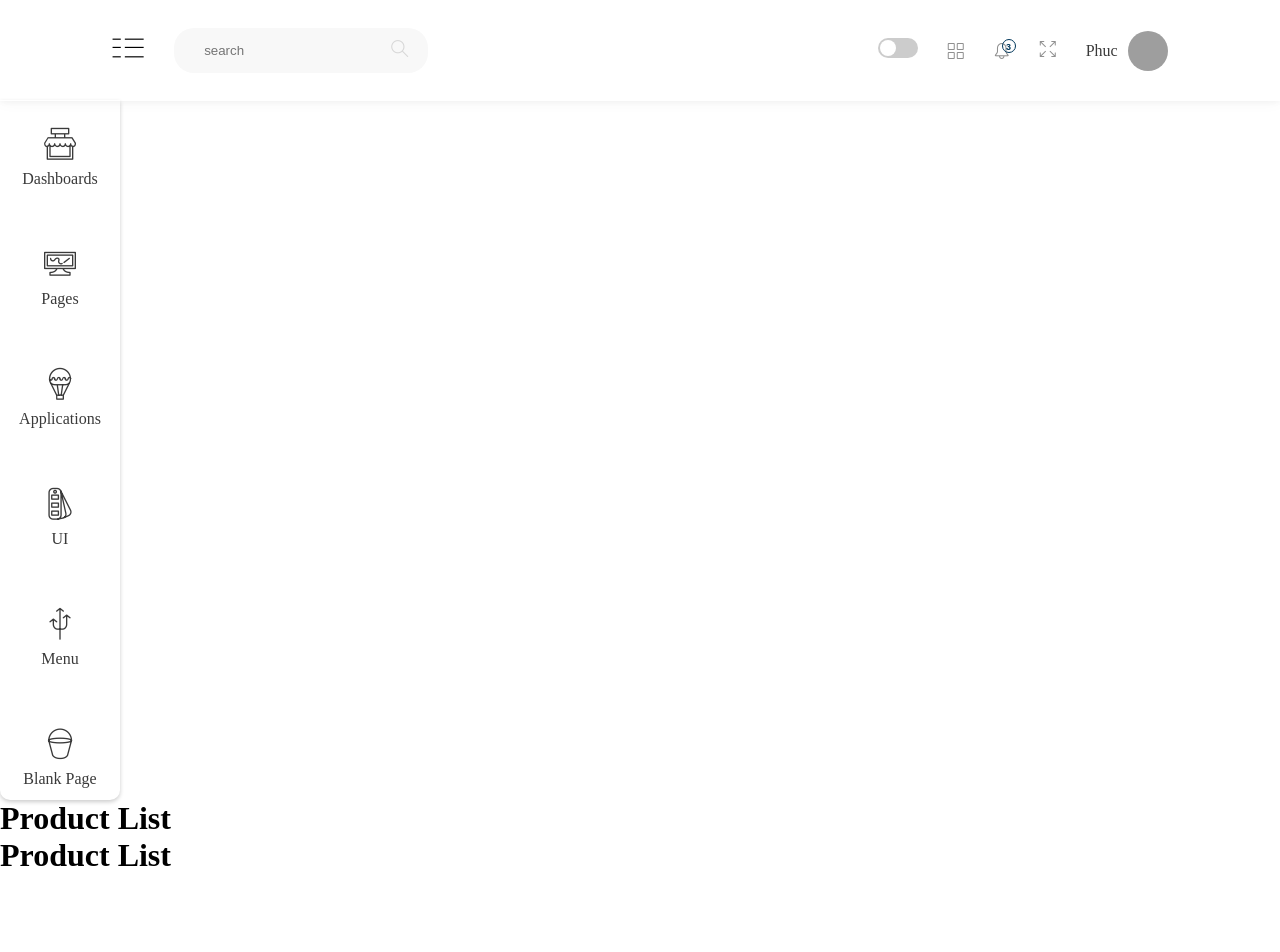
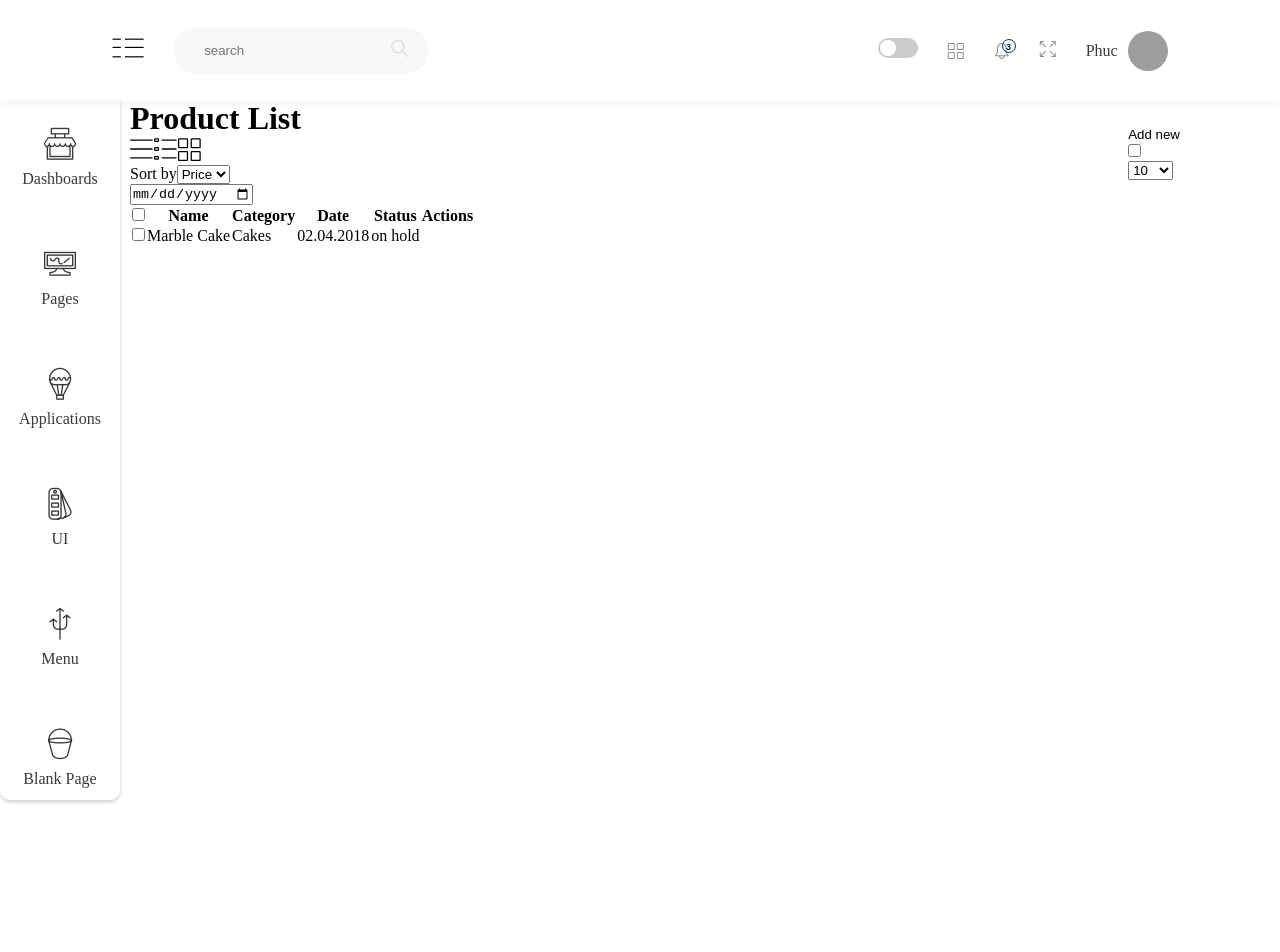
Before and after one commit to TranVanPhuc130901/react-Phuc_cms, a React (Vite) app: page /admin in a window 1280 px wide. Shown: the top 952 px of the page. After the commit the page ends 810 px from the top, so only its background shows below. Built offline with nearby package versions, Linux system fonts and the light colour scheme; grey boxes are pictures that could not be loaded; a web font is replaced by a local one.

Commit message:
Phuc update code

```diff
--- a/src/compoments/table/product/indexProduct.jsx
+++ b/src/compoments/table/product/indexProduct.jsx
@@ -3,7 +3,6 @@ import StyleProduct from '../../../styles/Product.module.css';
 const IndexProduct = () => {
     return (
         <div className={StyleProduct.containerProduct}>
-            <h1>Product List</h1>
             <div className={StyleProduct.head}>
                 <div className={StyleProduct.headLeft}>
                     <h1>Product List</h1>
--- a/src/styles/App.css
+++ b/src/styles/App.css
@@ -6,3 +6,5 @@
 @import url(/fonts/iconsmind-s/css/iconsminds-ie7.css);
 @import url(/fonts/iconsmind-s/css/iconsminds.css);
 @import url(/fonts/simple-line-icons/css/simple-line-icons.css);
+
+.containerNavbar{display: flex; gap: 10px; align-items: flex-start;}
--- a/src/styles/Product.module.css
+++ b/src/styles/Product.module.css
@@ -0,0 +1,3 @@
+.containerProduct .head{display: flex;justify-content: space-between; align-items: center;}
+.containerProduct .sortStyle svg{width: 24px;}
+.containerProduct{width: calc(100% - 230px);}
```
